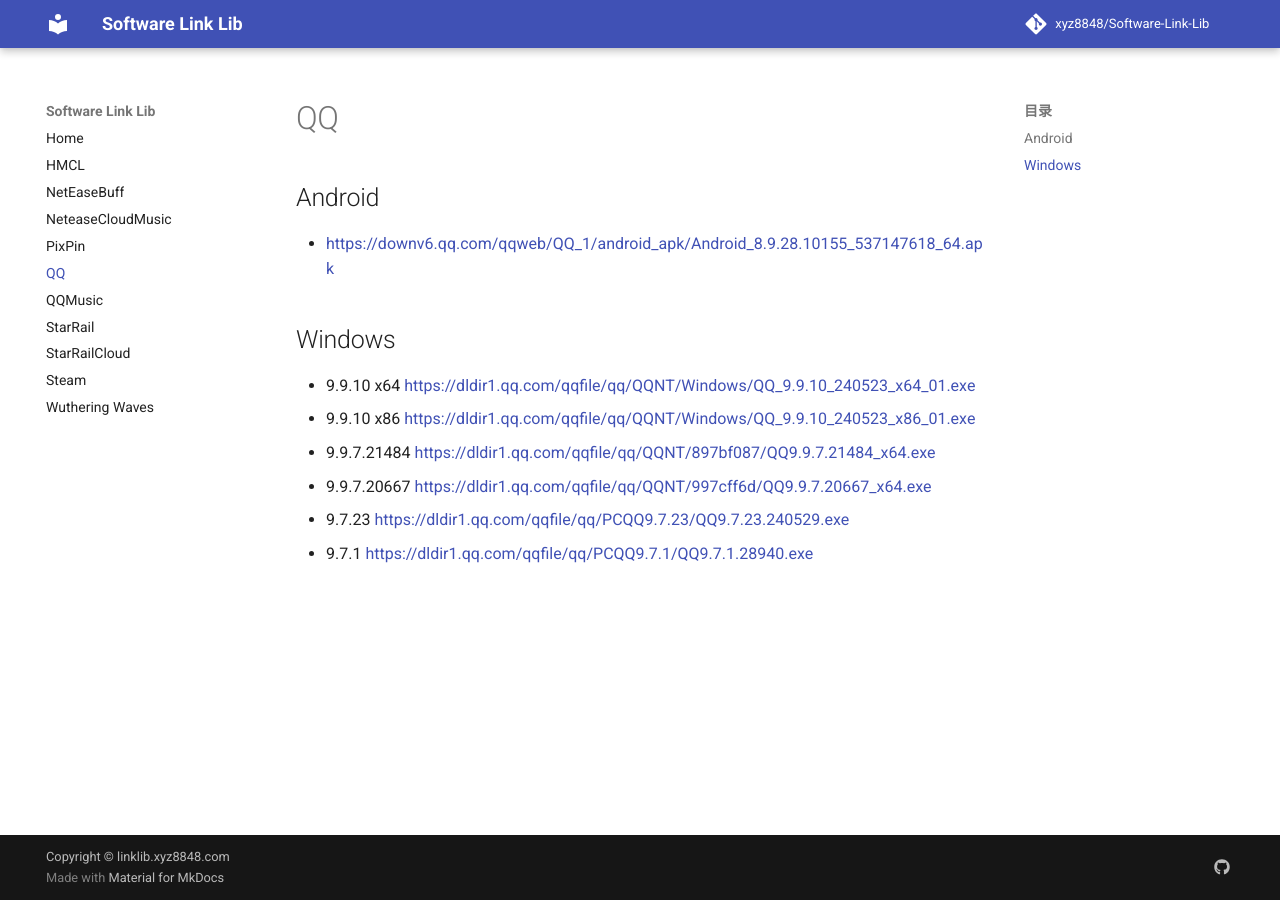
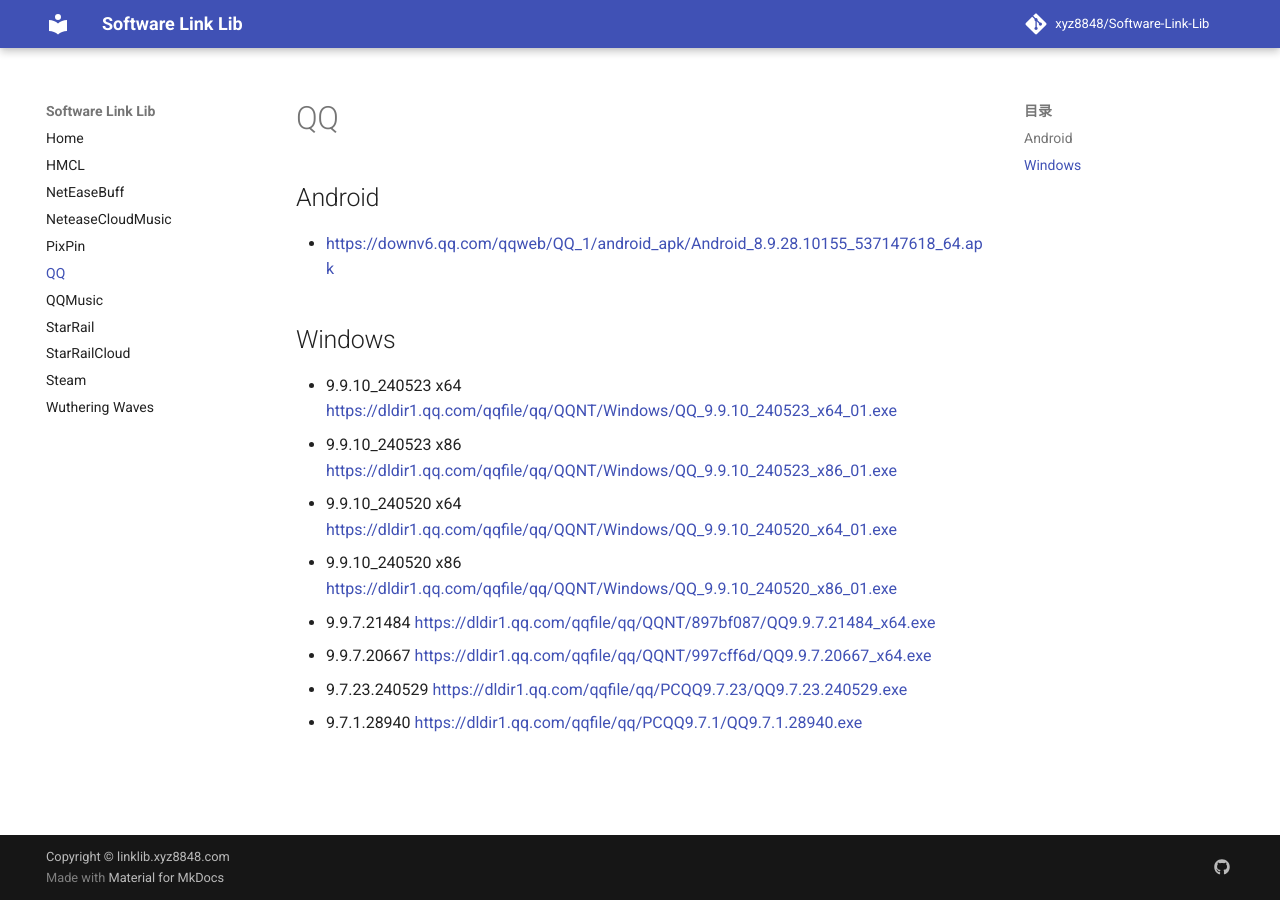
Before and after one commit to xyz8848/Software-Link-Lib, an MkDocs documentation site: the page built from docs/QQ.md, in a window 1280 px wide. Built offline with MkDocs 1.6.1 and Material for MkDocs 9.7.7, drawn with Linux system fonts in a browser that asks for light colours; comment, search, counter and statistics services are not loaded.

Commit message:
Update QQ.md

```diff
--- a/docs/QQ.md
+++ b/docs/QQ.md
@@ -4,9 +4,11 @@
 - [https://downv6.qq.com/qqweb/QQ_1/android_apk/Android_8.9.28.10155_537147618_64.apk](https://downv6.qq.com/qqweb/QQ_1/android_apk/Android_8.9.28.10155_537147618_64.apk)
 
 ## Windows
-- 9.9.10 x64 [https://dldir1.qq.com/qqfile/qq/QQNT/Windows/QQ_9.9.10_240523_x64_01.exe](https://dldir1.qq.com/qqfile/qq/QQNT/Windows/QQ_9.9.10_240523_x64_01.exe)
-- 9.9.10 x86 [https://dldir1.qq.com/qqfile/qq/QQNT/Windows/QQ_9.9.10_240523_x86_01.exe](https://dldir1.qq.com/qqfile/qq/QQNT/Windows/QQ_9.9.10_240523_x86_01.exe)
+- 9.9.10_240523 x64 [https://dldir1.qq.com/qqfile/qq/QQNT/Windows/QQ_9.9.10_240523_x64_01.exe](https://dldir1.qq.com/qqfile/qq/QQNT/Windows/QQ_9.9.10_240523_x64_01.exe)
+- 9.9.10_240523 x86 [https://dldir1.qq.com/qqfile/qq/QQNT/Windows/QQ_9.9.10_240523_x86_01.exe](https://dldir1.qq.com/qqfile/qq/QQNT/Windows/QQ_9.9.10_240523_x86_01.exe)
+- 9.9.10_240520 x64 [https://dldir1.qq.com/qqfile/qq/QQNT/Windows/QQ_9.9.10_240520_x64_01.exe](https://dldir1.qq.com/qqfile/qq/QQNT/Windows/QQ_9.9.10_240520_x64_01.exe)
+- 9.9.10_240520 x86 [https://dldir1.qq.com/qqfile/qq/QQNT/Windows/QQ_9.9.10_240520_x86_01.exe](https://dldir1.qq.com/qqfile/qq/QQNT/Windows/QQ_9.9.10_240520_x86_01.exe)
 - 9.9.7.21484 [https://dldir1.qq.com/qqfile/qq/QQNT/897bf087/QQ9.9.7.21484_x64.exe](https://dldir1.qq.com/qqfile/qq/QQNT/897bf087/QQ9.9.7.21484_x64.exe)
 - 9.9.7.20667 [https://dldir1.qq.com/qqfile/qq/QQNT/997cff6d/QQ9.9.7.20667_x64.exe](https://dldir1.qq.com/qqfile/qq/QQNT/997cff6d/QQ9.9.7.20667_x64.exe)
-- 9.7.23 [https://dldir1.qq.com/qqfile/qq/PCQQ9.7.23/QQ9.7.23.240529.exe](https://dldir1.qq.com/qqfile/qq/PCQQ9.7.23/QQ9.7.23.240529.exe)
-- 9.7.1 [https://dldir1.qq.com/qqfile/qq/PCQQ9.7.1/QQ9.7.1.28940.exe](https://dldir1.qq.com/qqfile/qq/PCQQ9.7.1/QQ9.7.1.28940.exe)
+- 9.7.23.240529 [https://dldir1.qq.com/qqfile/qq/PCQQ9.7.23/QQ9.7.23.240529.exe](https://dldir1.qq.com/qqfile/qq/PCQQ9.7.23/QQ9.7.23.240529.exe)
+- 9.7.1.28940 [https://dldir1.qq.com/qqfile/qq/PCQQ9.7.1/QQ9.7.1.28940.exe](https://dldir1.qq.com/qqfile/qq/PCQQ9.7.1/QQ9.7.1.28940.exe)
```
